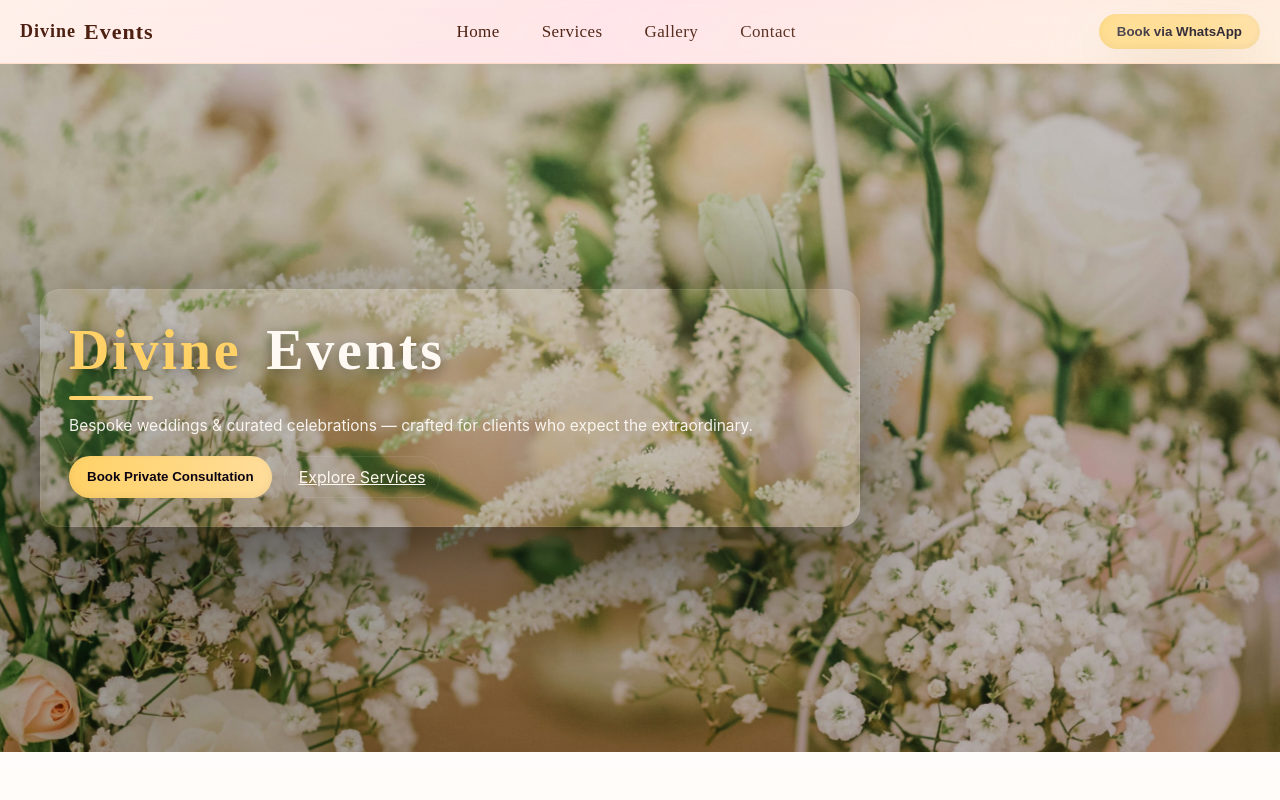
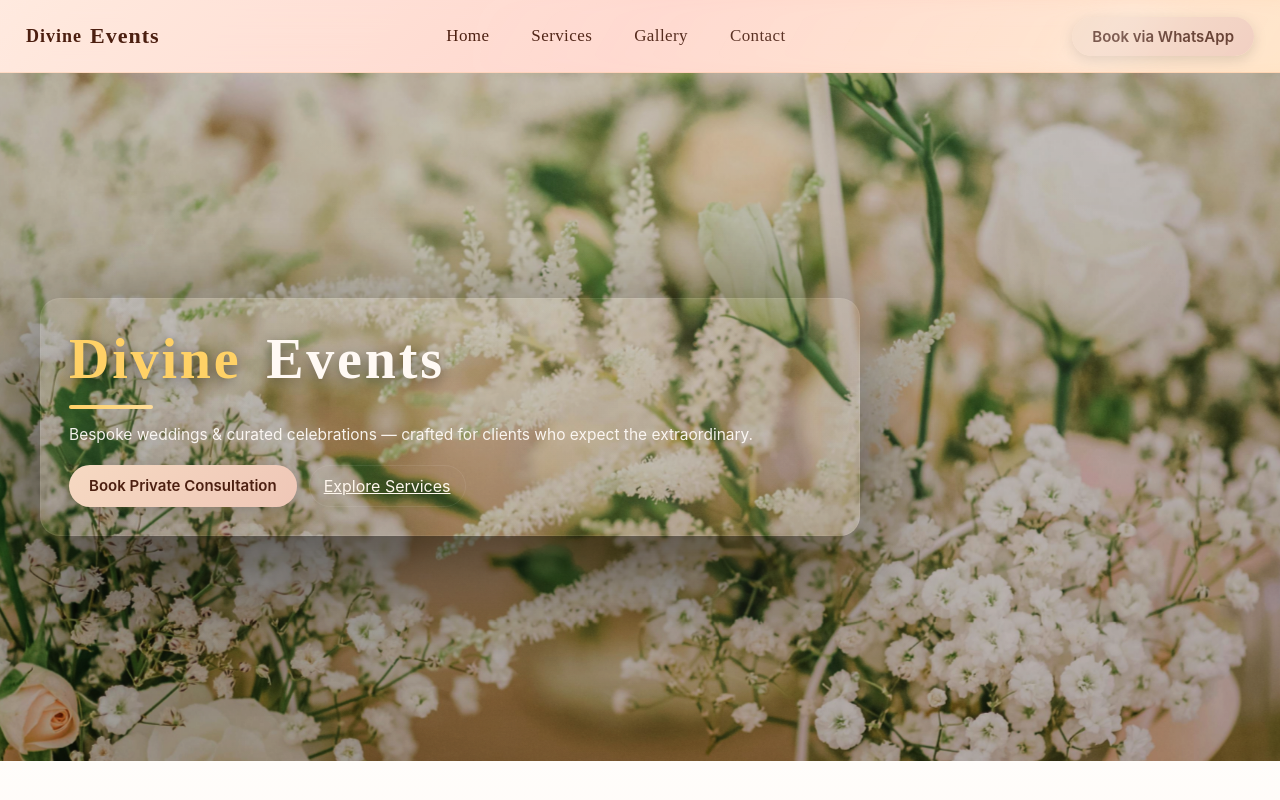
Before and after one commit to HemantSonare/DivineEventsApp, a Next.js app: page / in a window 1280 px wide. Shown: the top 800 px of the page. Built offline with nearby package versions, Linux system fonts and the light colour scheme.

Commit message:
Update globals.css

```diff
--- a/styles/globals.css
+++ b/styles/globals.css
@@ -44,12 +44,13 @@ body {
   overflow: hidden;
   position: relative;
 
-  background: linear-gradient(
-    135deg,
-    rgba(255, 215, 200, 0.35),
-    rgba(255, 190, 210, 0.35),
-    rgba(255, 225, 180, 0.35)
-  );
+background: linear-gradient(
+  135deg,
+  rgba(255, 228, 215, 0.78),
+  rgba(255, 206, 195, 0.78),
+  rgba(255, 220, 180, 0.78)
+);
+
 
   backdrop-filter: blur(22px) saturate(180%);
   border-bottom: 1px solid rgba(255, 200, 160, 0.45);
@@ -111,7 +112,8 @@ body {
   align-items:center;
   justify-content:space-between;
   gap:16px;
-  padding:14px 0;
+  height: 72px;
+  padding: 0 6px;
 }
 .logo{
   font-weight:800;
@@ -169,19 +171,24 @@ body {
 }
 
 /* nav actions */
-.nav-actions{display:flex;gap:12px;align-items:center}
-.btn-gold{
-  background: linear-gradient(90deg, var(--gold-1), var(--gold-2));
+.nav-actions{display:flex;gap:12px;align-items:center}.btn-gold {
+  background: linear-gradient(135deg, #F6D9C2, #EFC7B7);
   border: none;
-  padding:10px 18px;
-  border-radius:999px;
-  color:#0b0311;
-  font-weight:800;
-  cursor:pointer;
-  box-shadow: 0 18px 48px rgba(147, 104, 38, 0.14), inset 0 -2px 8px rgba(0,0,0,0.06);
-  transition: transform .18s ease, box-shadow .18s ease;
+  padding: 10px 20px;
+  border-radius: 50px;
+  color: #4C1F10;
+  font-family: 'Inter', serif;
+  font-weight: 600;
+  font-size: 15px;
+  cursor: pointer;
+  box-shadow: 0 4px 14px rgba(0,0,0,0.15);
+  transition: all .25s ease;
 }
-.btn-gold:hover{ transform: translateY(-3px); box-shadow: 0 22px 60px rgba(147, 104, 38, 0.18); }
+.btn-gold:hover {
+  transform: translateY(-2px);
+  box-shadow: 0 8px 20px rgba(0,0,0,0.22);
+}
+
 
 /* gold shimmer micro-effect for CTAs */
 .btn-gold::after{
```
